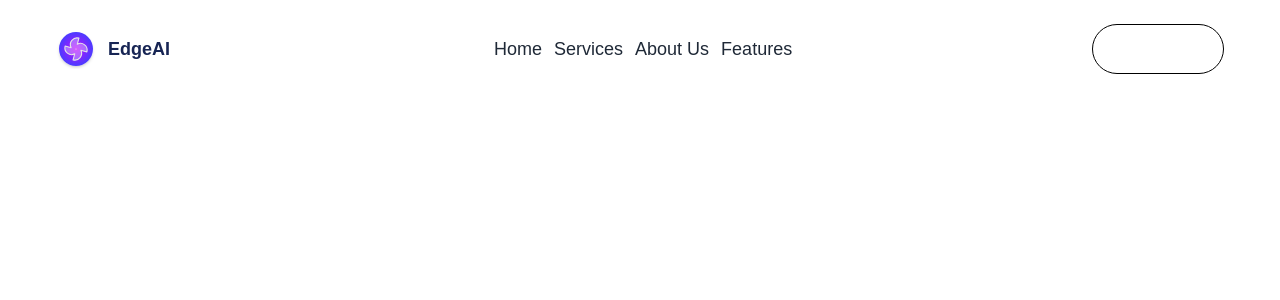
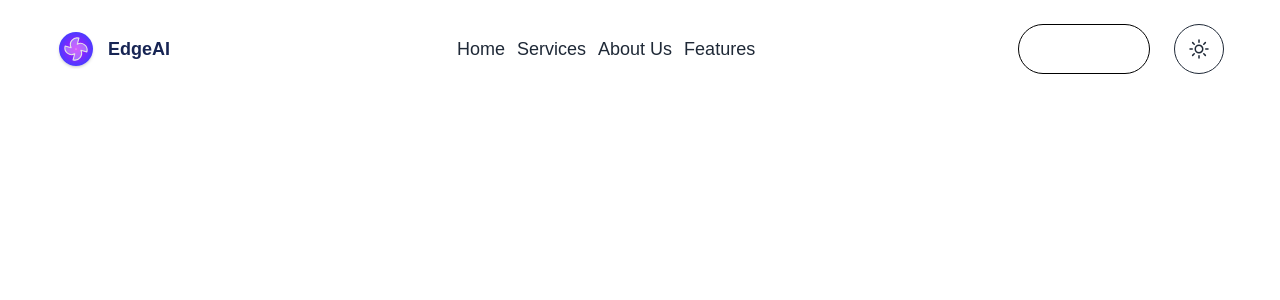
Before and after one commit to Dpolley99/Saas-landing-page, a React (Vite) app: page / in a window 1280 px wide. Shown: the top 300 px of the page. Built offline with nearby package versions, Linux system fonts and the light colour scheme.

Commit message:
dark mode toggle with zustand

```diff
--- a/index.html
+++ b/index.html
@@ -6,7 +6,7 @@
     <meta name="viewport" content="width=device-width, initial-scale=1.0" />
     <title>Edge AI</title>
   </head>
-  <body>
+  <body class="overflow-hidden overflow-y-auto bg-body">
     <div id="root"></div>
     <script type="module" src="/src/main.tsx"></script>
   </body>
--- a/src/components/Layout.tsx
+++ b/src/components/Layout.tsx
@@ -1,5 +1,5 @@
 import { useEffect } from "react";
-import Navbar from './elements/Navbar';
+import {Navbar} from './elements/Navbar';
 import Footer from './Footer';
 
 interface LayoutProps {
--- a/src/components/elements/Navbar.tsx
+++ b/src/components/elements/Navbar.tsx
@@ -2,6 +2,7 @@
 import logo from '../../assets/icon.svg'
 import { NavItem } from "../shared/NavItem"
 import { BtnLink } from "../shared/BtnLink"
+import { useThemeStore } from "../../store/ThemeStore";
 
 const navItems = [
   {href: '#', text: 'Home'},
@@ -10,38 +11,86 @@
   {href: '#features', text: 'Features'},
 ]
 
-const Navbar = () => {
+export const Navbar = () => {
+  const { toggleTheme, theme } = useThemeStore();
+
   return (
     <header className="absolute inset-x-0 top-0 z-50 py-6">
-      {" "}
       <Container>
-        <nav className="flex w-full gap-6 relative justify-between">
+        <nav className="w-full flex justify-between gap-6 relative">
           {/* Logo */}
           <div className="min-w-max inline-flex relative">
             <a href="/" className="relative flex items-center gap-3">
-              <img src={logo} alt="Logo" className="w-10 h-10" />
-              <div className="inline-flex text-lg font-semibold text-heading-1">EdgeAI</div>
+              <img src={logo} alt="EdgeAI Logo" className="w-10 h-10" />
+              <div className="inline-flex text-lg font-semibold text-heading-1">
+                EdgeAI
+              </div>
             </a>
           </div>
 
           <div
-            className="flex flex-col lg:flex-row w-full lg:justify-between lg:items-center absolute top-full left-0 lg:static lg:top-0 bg-body lg:bg-transparent border-x border-x-box-border lg:border-x-0 lg:h-auto h-0 overflow-hidden"
+            className="flex flex-col lg:flex-row w-full lg:justify-between lg:items-center
+                      absolute top-full left-0 lg:static lg:top-0 bg-body lg:bg-transparent
+                      border-x border-x-box-border lg:border-x-0 lg:h-auto h-0 overflow-hidden"
           >
             <ul
-              className="border-t border-box-border lg:border-t-0 px-6 lg:px-0 pt-6 lg:pt-0 flex flex-col lg:flex-row gap-y-4 gap-x-3 text-lg text-heading-2 w-full lg:justify-center lg:items-center"
+              className="border-t border-box-border lg:border-t-0 px-6 lg:px-0
+                           pt-6 lg:pt-0 flex flex-col lg:flex-row gap-y-4 gap-x-3
+                           text-lg text-heading-2 w-full lg:justify-center lg:items-center"
             >
               {navItems.map((item, key) => (
                 <NavItem href={item.href} text={item.text} key={key} />
               ))}
             </ul>
-            <div className="lg:min-w-max flex items-center sm:w-max w-full pb-6 lg:pb-0 border-b border-box-border lg:border-0 px-6 lg:px-0">
-              <BtnLink href="cta" text="Get Started" className="" />
+            <div
+              className="lg:min-w-max flex items-center sm:w-max w-full pb-6
+                            lg:pb-0 border-b border-box-border lg:border-0
+                            px-6 lg:px-0"
+            >
+              <BtnLink text="Get Started" href="#cta" className="" />
             </div>
+          </div>
+
+          <div className="min-w-max flex items-center gap-x-3">
+            <button
+              onClick={toggleTheme}
+              className="outline-hidden flex relative text-heading-2 rounded-full p-2 lg:p-3 border border-box-border cursor-pointer"
+            >
+              {theme === "dark" ? (
+                <svg
+                  xmlns="http://www.w3.org/2000/svg"
+                  fill="none"
+                  viewBox="0 0 24 24"
+                  strokeWidth="1.5"
+                  stroke="currentColor"
+                  className="w-6 h-6"
+                >
+                  <path
+                    strokeLinecap="round"
+                    strokeLinejoin="round"
+                    d="M21.752 15.002A9.718 9.718 0 0118 15.75c-5.385 0-9.75-4.365-9.75-9.75 0-1.33.266-2.597.748-3.752A9.753 9.753 0 003 11.25C3 16.635 7.365 21 12.75 21a9.753 9.753 0 009.002-5.998z"
+                  />
+                </svg>
+              ) : (
+                <svg
+                  xmlns="http://www.w3.org/2000/svg"
+                  fill="none"
+                  viewBox="0 0 24 24"
+                  strokeWidth="1.5"
+                  stroke="currentColor"
+                  className="w-6 h-6"
+                >
+                  <path
+                    strokeLinecap="round"
+                    strokeLinejoin="round"
+                    d="M12 3v2.25m6.364.386l-1.591 1.591M21 12h-2.25m-.386 6.364l-1.591-1.591M12 18.75V21m-4.773-4.227l-1.591 1.591M5.25 12H3m4.227-4.773L5.636 5.636M15.75 12a3.75 3.75 0 11-7.5 0 3.75 3.75 0 017.5 0z"
+                  />
+                </svg>
+              )}
+            </button>
           </div>
         </nav>
       </Container>
     </header>
-  )
-}
-
-export default Navbar
+  );
+};
--- /dev/null
+++ b/src/store/ThemeStore.ts
@@ -0,0 +1,42 @@
+import { create } from "zustand";
+import { persist } from "zustand/middleware";
+
+type Theme = "light" | "dark";
+
+interface ThemeStore {
+  theme: Theme;
+  toggleTheme: () => void;
+}
+
+export const useThemeStore = create<ThemeStore>()(
+  persist(
+    (set, get) => ({
+      theme:
+        typeof window !== "undefined" &&
+        window.matchMedia("(prefers-color-scheme: dark)").matches
+          ? "dark"
+          : "light",
+      toggleTheme: () => {
+        const newTheme: Theme = get().theme === "light" ? "dark" : "light";
+        if (typeof document !== "undefined") {
+          document.documentElement.classList.toggle(
+            "dark",
+            newTheme === "dark"
+          );
+        }
+
+        set({ theme: newTheme });
+      },
+    }),
+    {
+      name: "theme",
+      onRehydrateStorage: () => (state) => {
+        if (state?.theme === "dark") {
+          document.documentElement.classList.add("dark");
+        } else {
+          document.documentElement.classList.remove("dark");
+        }
+      },
+    }
+  )
+);
```
